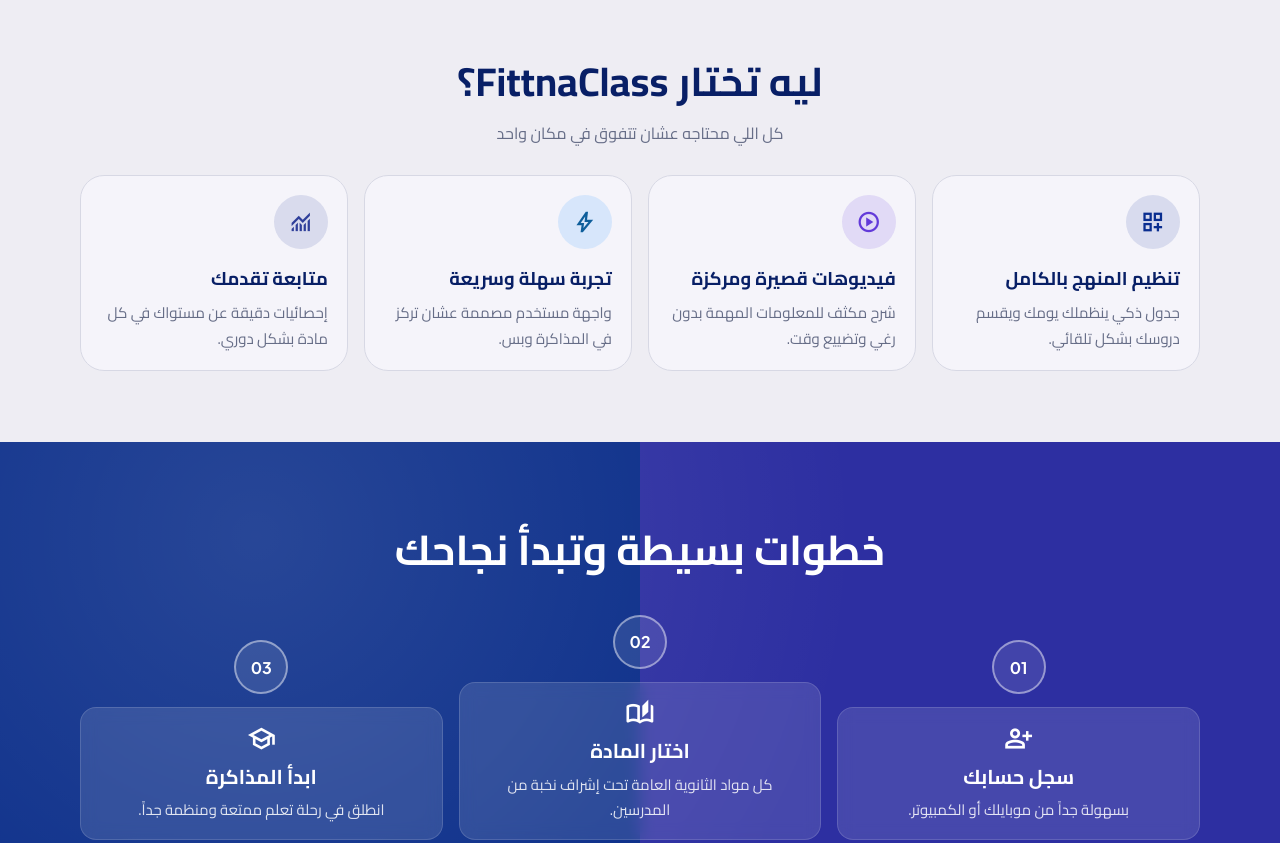
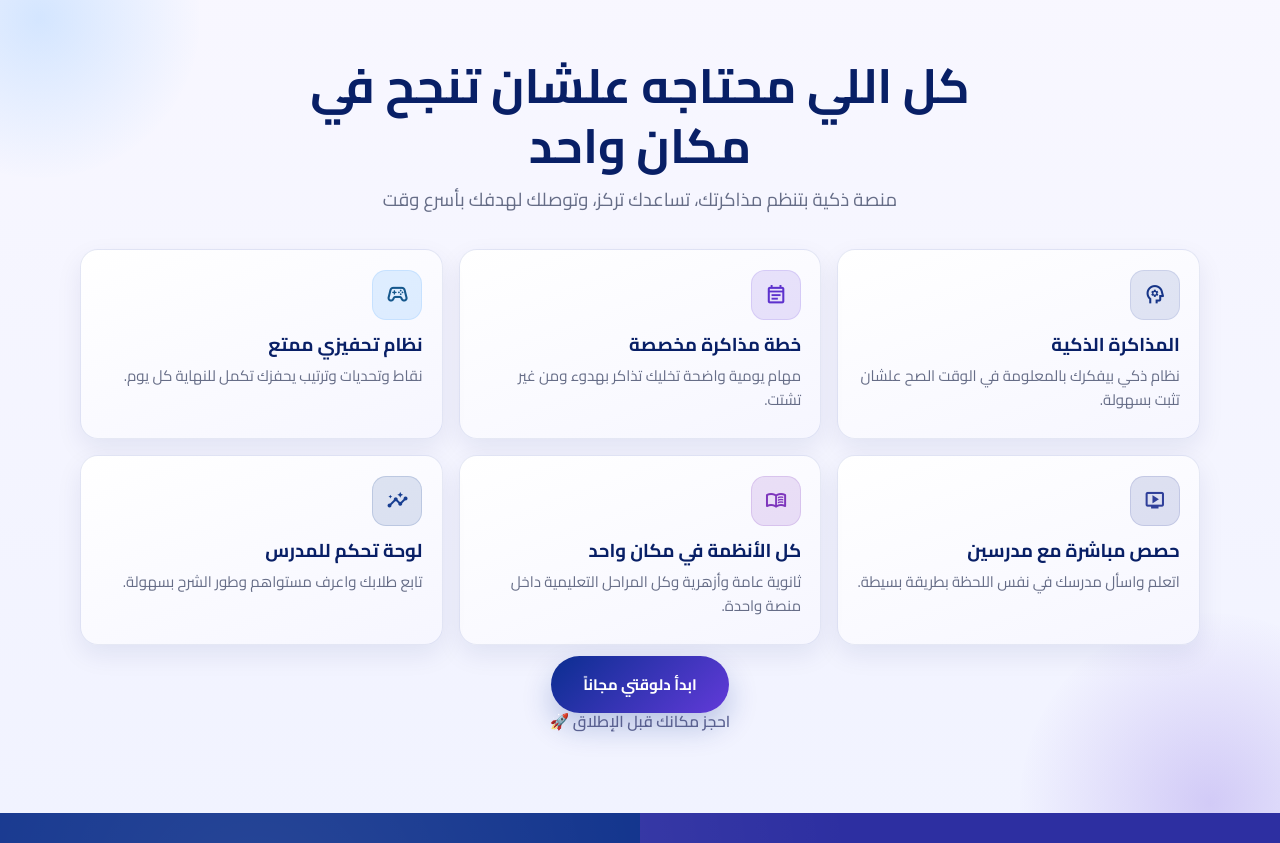
Before and after one commit to DevCodesX/FittnaClassLandingPage, a plain HTML site: page index.html in a window 1280 px wide. Shown: the part 1340-2183 px from the top of the page. Drawn offline with nearby package versions, Linux system fonts and the light colour scheme.

Commit message:
Update latest landing page changes

```diff
--- a/index.html
+++ b/index.html
@@ -127,42 +127,63 @@
     <section class="features" id="features">
       <div class="container">
         <div class="section-head" data-reveal>
-          <h2>ليه تختار FittnaClass؟</h2>
-          <p>كل اللي محتاجه عشان تتفوق في مكان واحد</p>
+          <h2>كل اللي محتاجه علشان تنجح في مكان واحد</h2>
+          <p>منصة ذكية بتنظم مذاكرتك، تساعدك تركز، وتوصلك لهدفك بأسرع وقت</p>
         </div>
 
         <div class="features-grid">
           <article class="feature-card" data-reveal>
             <div class="icon-box">
-              <span class="material-symbols-outlined">dashboard_customize</span>
+              <span class="material-symbols-outlined">psychology</span>
             </div>
-            <h3>تنظيم المنهج بالكامل</h3>
-            <p>جدول ذكي ينظملك يومك ويقسم دروسك بشكل تلقائي.</p>
+            <h3>المذاكرة الذكية</h3>
+            <p>نظام ذكي بيفكرك بالمعلومة في الوقت الصح علشان تثبت بسهولة.</p>
           </article>
 
           <article class="feature-card" data-reveal>
             <div class="icon-box icon-purple">
-              <span class="material-symbols-outlined">play_circle</span>
+              <span class="material-symbols-outlined">event_note</span>
             </div>
-            <h3>فيديوهات قصيرة ومركزة</h3>
-            <p>شرح مكثف للمعلومات المهمة بدون رغي وتضييع وقت.</p>
+            <h3>خطة مذاكرة مخصصة</h3>
+            <p>مهام يومية واضحة تخليك تذاكر بهدوء ومن غير تشتت.</p>
           </article>
 
           <article class="feature-card" data-reveal>
             <div class="icon-box icon-cyan">
-              <span class="material-symbols-outlined">bolt</span>
+              <span class="material-symbols-outlined">stadia_controller</span>
             </div>
-            <h3>تجربة سهلة وسريعة</h3>
-            <p>واجهة مستخدم مصممة عشان تركز في المذاكرة وبس.</p>
+            <h3>نظام تحفيزي ممتع</h3>
+            <p>نقاط وتحديات وترتيب يحفزك تكمل للنهاية كل يوم.</p>
           </article>
 
           <article class="feature-card" data-reveal>
             <div class="icon-box icon-indigo">
-              <span class="material-symbols-outlined">monitoring</span>
+              <span class="material-symbols-outlined">live_tv</span>
             </div>
-            <h3>متابعة تقدمك</h3>
-            <p>إحصائيات دقيقة عن مستواك في كل مادة بشكل دوري.</p>
+            <h3>حصص مباشرة مع مدرسين</h3>
+            <p>اتعلم واسأل مدرسك في نفس اللحظة بطريقة بسيطة.</p>
           </article>
+
+          <article class="feature-card" data-reveal>
+            <div class="icon-box icon-lilac">
+              <span class="material-symbols-outlined">menu_book</span>
+            </div>
+            <h3>كل الأنظمة في مكان واحد</h3>
+            <p>ثانوية عامة وأزهرية وكل المراحل التعليمية داخل منصة واحدة.</p>
+          </article>
+
+          <article class="feature-card" data-reveal>
+            <div class="icon-box icon-deep">
+              <span class="material-symbols-outlined">insights</span>
+            </div>
+            <h3>لوحة تحكم للمدرس</h3>
+            <p>تابع طلابك واعرف مستواهم وطور الشرح بسهولة.</p>
+          </article>
+        </div>
+
+        <div class="features-cta" data-reveal>
+          <a class="btn btn-gradient" href="#waitlist">ابدأ دلوقتي مجاناً</a>
+          <p>احجز مكانك قبل الإطلاق 🚀</p>
         </div>
       </div>
     </section>
--- a/style.css
+++ b/style.css
@@ -558,80 +558,159 @@
 }
 
 .features {
-  padding: 4.4rem 0;
+  position: relative;
+  padding: 4.8rem 0;
+  background: linear-gradient(180deg, #f8f7ff 0%, #f1f3ff 100%);
+  overflow: hidden;
+}
+
+.features::before {
+  content: "";
+  position: absolute;
+  width: 320px;
+  height: 320px;
+  top: -120px;
+  left: -120px;
+  border-radius: 999px;
+  background: radial-gradient(circle, rgba(119, 185, 255, 0.28) 0%, rgba(119, 185, 255, 0) 72%);
+  pointer-events: none;
+}
+
+.features::after {
+  content: "";
+  position: absolute;
+  width: 380px;
+  height: 380px;
+  bottom: -180px;
+  right: -120px;
+  border-radius: 999px;
+  background: radial-gradient(circle, rgba(98, 58, 217, 0.22) 0%, rgba(98, 58, 217, 0) 72%);
+  pointer-events: none;
+}
+
+.features .container {
+  position: relative;
+  z-index: 1;
 }
 
 .section-head {
   text-align: center;
-  margin-bottom: 1.7rem;
+  max-width: 760px;
+  margin: 0 auto 2.1rem;
 }
 
 .section-head h2 {
   margin: 0;
-  font-size: clamp(1.8rem, 5vw, 2.5rem);
+  font-size: clamp(1.9rem, 5.5vw, 3rem);
   color: var(--primary-deep);
+  line-height: 1.25;
 }
 
 .section-head p {
-  margin: 0.25rem 0 0;
+  margin: 0.6rem 0 0;
   color: var(--text-soft);
+  font-size: clamp(0.98rem, 2.2vw, 1.16rem);
 }
 
 .features-grid {
   display: grid;
-  gap: 1rem;
+  grid-template-columns: repeat(2, minmax(0, 1fr));
+  gap: 0.9rem;
 }
 
 .feature-card {
-  background: var(--surface);
-  border: 1px solid var(--border);
-  border-radius: var(--radius-lg);
-  padding: 1.2rem;
-  transition: transform 0.3s ease, box-shadow 0.3s ease, background-color 0.3s ease;
+  position: relative;
+  background: linear-gradient(160deg, rgba(255, 255, 255, 0.98) 0%, rgba(246, 246, 255, 0.98) 100%);
+  border: 1px solid rgba(10, 46, 144, 0.1);
+  border-radius: 18px;
+  padding: 1.05rem;
+  min-height: 178px;
+  box-shadow: 0 10px 26px rgba(8, 31, 102, 0.08);
+  transition: transform 0.28s ease, box-shadow 0.28s ease, border-color 0.28s ease;
 }
 
 .feature-card:hover {
-  transform: translateY(-6px);
-  background: #fff;
-  box-shadow: var(--shadow-soft);
+  transform: translateY(-5px);
+  border-color: rgba(98, 58, 217, 0.34);
+  box-shadow: 0 20px 36px rgba(32, 35, 90, 0.14), 0 0 0 2px rgba(119, 185, 255, 0.12);
 }
 
 .icon-box {
-  width: 54px;
-  height: 54px;
-  border-radius: 999px;
+  width: 50px;
+  height: 50px;
+  border-radius: 14px;
   display: grid;
   place-items: center;
-  margin-bottom: 0.9rem;
-  color: var(--primary);
-  background: rgba(10, 46, 144, 0.12);
+  margin-bottom: 0.75rem;
+  color: #173588;
+  background: rgba(10, 46, 144, 0.11);
+  border: 1px solid rgba(10, 46, 144, 0.1);
+}
+
+.icon-box .material-symbols-outlined {
+  font-size: 1.35rem;
 }
 
 .icon-box.icon-purple {
-  color: var(--secondary);
-  background: rgba(98, 58, 217, 0.14);
+  color: #5d31cd;
+  background: rgba(98, 58, 217, 0.13);
+  border-color: rgba(98, 58, 217, 0.14);
 }
 
 .icon-box.icon-cyan {
-  color: #0e5e9b;
-  background: rgba(119, 185, 255, 0.24);
+  color: #15578c;
+  background: rgba(119, 185, 255, 0.22);
+  border-color: rgba(119, 185, 255, 0.22);
 }
 
 .icon-box.icon-indigo {
   color: #2f3f9a;
   background: rgba(47, 63, 154, 0.14);
+  border-color: rgba(47, 63, 154, 0.15);
+}
+
+.icon-box.icon-lilac {
+  color: #7d35bc;
+  background: rgba(125, 53, 188, 0.14);
+  border-color: rgba(125, 53, 188, 0.16);
+}
+
+.icon-box.icon-deep {
+  color: #163d91;
+  background: rgba(22, 61, 145, 0.13);
+  border-color: rgba(22, 61, 145, 0.16);
 }
 
 .feature-card h3 {
   margin: 0;
-  font-size: 1.15rem;
+  font-size: 1.05rem;
+  line-height: 1.42;
   color: var(--primary-deep);
 }
 
 .feature-card p {
-  margin: 0.35rem 0 0;
+  margin: 0.4rem 0 0;
   color: var(--text-soft);
-  font-size: 0.94rem;
+  font-size: 0.88rem;
+  line-height: 1.6;
+}
+
+.features-cta {
+  margin-top: 1.6rem;
+  text-align: center;
+}
+
+.features-cta .btn {
+  min-width: 220px;
+  padding-inline: 2rem;
+  box-shadow: 0 14px 30px rgba(10, 46, 144, 0.24);
+}
+
+.features-cta p {
+  margin: 0.7rem 0 0;
+  color: #5a6191;
+  font-size: 0.98rem;
+  font-weight: 600;
 }
 
 .how-it-works {
@@ -979,10 +1058,6 @@
     grid-template-columns: repeat(2, minmax(0, 1fr));
   }
 
-  .features-grid {
-    grid-template-columns: repeat(2, minmax(0, 1fr));
-  }
-
   .steps-grid {
     grid-template-columns: repeat(3, minmax(0, 1fr));
     align-items: end;
@@ -1036,7 +1111,21 @@
   }
 
   .features-grid {
-    grid-template-columns: repeat(4, minmax(0, 1fr));
+    grid-template-columns: repeat(3, minmax(0, 1fr));
+    gap: 1rem;
+  }
+
+  .feature-card {
+    padding: 1.2rem;
+    min-height: 190px;
+  }
+
+  .feature-card h3 {
+    font-size: 1.16rem;
+  }
+
+  .feature-card p {
+    font-size: 0.94rem;
   }
 
   .social-proof {
```
